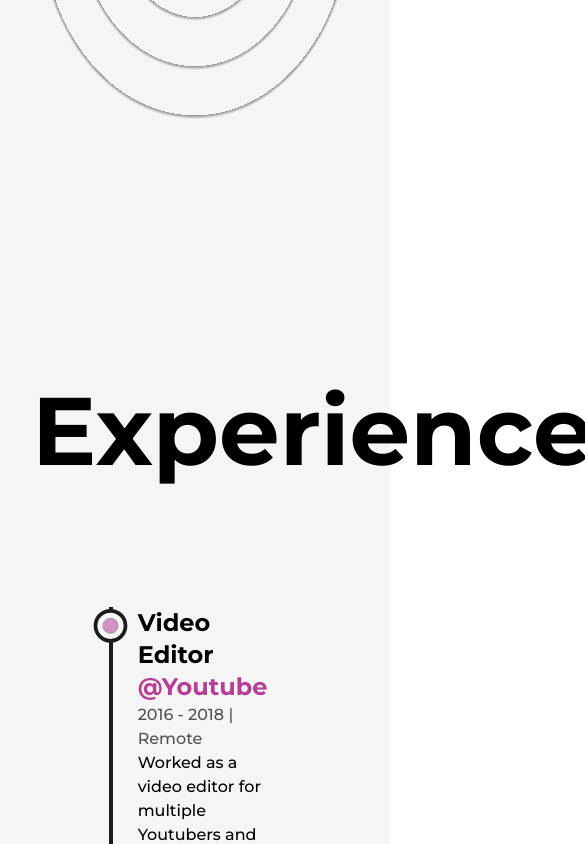
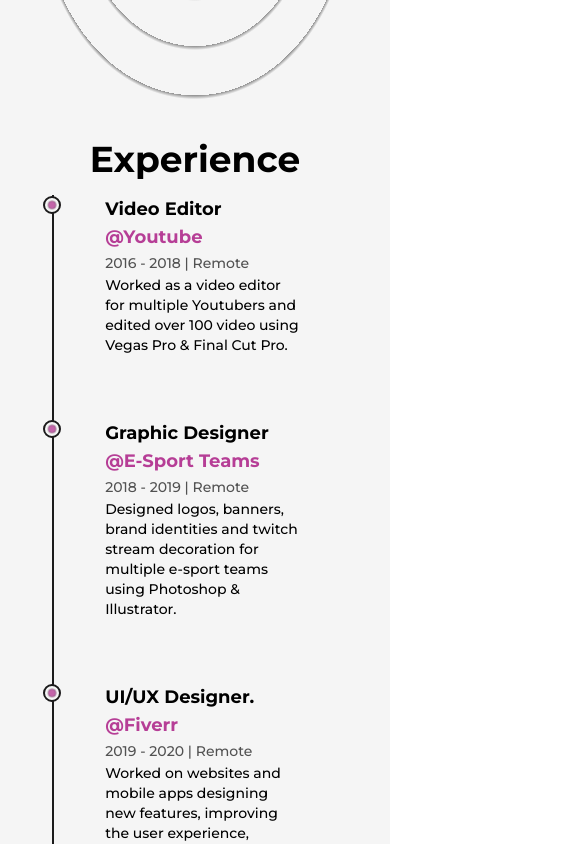
Before and after one commit to JoJoDevAdventure/Joseign, a Next.js app: page /about in a window 390 px wide. Shown: the part 1760-2604 px from the top of the page, 585 px wide, since content can reach past the window. Built offline with nearby package versions, Linux system fonts and the light colour scheme.

Commit message:
responsive experience - about_page

```diff
--- a/src/components/Experience.js
+++ b/src/components/Experience.js
@@ -7,7 +7,7 @@
   return (
     <li
       ref={ref}
-      className="my-8 first:mt-0 last:mb-0 w-[60%] mx-auto flex flex-col item-center justify-between"
+      className="my-8 first:mt-0 last:mb-0 w-[60%] mx-auto flex flex-col item-center justify-between ms:w-[80%]"
     >
       <LiIcon reference={ref} />
       <motion.div
@@ -15,7 +15,7 @@
         whileInView={{ y: 0 }}
         transition={{ duration: 0.5, type: "spring" }}
       >
-        <h3 className="capitalize font-bold text-2xl dark:text-light">
+        <h3 className="capitalize font-bold text-2xl dark:text-light sm:text-xl xs:text-lg">
           {position}&nbsp;{" "}
           <a
             href={companyLink}
@@ -25,10 +25,10 @@
             @{company}
           </a>{" "}
         </h3>
-        <span className="capitalize font-medium text-dark/75 dark:text-light/75">
+        <span className="capitalize font-medium text-dark/75 dark:text-light/75 xs:text-sm">
           {time} | {address}
         </span>
-        <p className="font-medium w-full dark:text-light">{work}</p>
+        <p className="font-medium w-full dark:text-light md:text-sm">{work}</p>
       </motion.div>
     </li>
   );
@@ -43,18 +43,18 @@
   });
 
   return (
-    <div className="my-64">
-      <h2 className="font-bold text-8xl mb-32 w-full text-center dark:text-light">
+    <div className="my-64 md:mt-8">
+      <h2 className="font-bold text-8xl mb-32 w-full text-center md:mb-4 dark:text-light md:text-6xl xs:text-4xl">
         Experience
       </h2>
 
-      <div ref={ref} className="w-[75%] mx-auto relative ">
+      <div ref={ref} className="w-[75%] mx-auto relative lg:w-[90%] md:w-full">
         <motion.div
           style={{ scaleY: scrollYProgress }}
-          className="absolute left-9 top-0 w-[4px] h-full bg-dark dark:bg-light origin-top"
+          className="absolute left-9 top-0 w-[4px] h-full bg-dark dark:bg-light origin-top md:w-[2px] md:left-[30px] xs:left-[20px]"
         />
 
-        <ul className="w-full flex flex-col items-start justify-between ml-4">
+        <ul className="w-full flex flex-col items-start justify-between ml-4 xs:ml-2">
             <Details
               position="Video Editor"
               company="Youtube"
--- a/src/components/LiIcon.js
+++ b/src/components/LiIcon.js
@@ -8,7 +8,7 @@
 
   return (
     <figure className="absolute left-0 stroke-dark">
-        <svg className="-rotate-90" width="75" height="75" viewBox="0 0 100 100">
+        <svg className="-rotate-90 md:w-[60px] md:h-[60px] xs:w-[40px] xs:h-[40px]" width="75" height="75" viewBox="0 0 100 100">
             <circle cx="75" cy="50" r="20" className="stroke-primary stroke-1 fill-none"/>
             <motion.circle cx="75" cy="50" r="20" className="stroke-[5px] fill-light" style={{pathLength: scrollYProgress}}/>
             <circle cx="75" cy="50" r="10" className="animate-pulse stroke-1 fill-primary"/>
--- a/src/components/Skills.js
+++ b/src/components/Skills.js
@@ -18,7 +18,7 @@
 const Skills = () => {
   return (
     <>
-      <h2 className="font-bold text-8xl mt-64 w-full text-center dark:text-light md:text-6xl md:mt-32">Skills</h2>
+      <h2 className="font-bold text-8xl mt-64 w-full text-center dark:text-light md:text-6xl xs:text-4xl md:mt-32">Skills</h2>
       <div className="w-full h-screen relative flex items-center justify-center rounded-full bg-circularLight dark:bg-circularDark lg:h-[80vh] sm:h-[60vh] xs:h-[50vh] lg:bg-circularLightLg lg:dark:bg-circularDarkLg md:bg-circularLightMd md:dark:bg-circularDarkMd sm:bg-circularLightSm sm:dark:bg-circularDarkSm" >
         <Skill name="Graphic Design" x="0vw" y="0vw" />
         <Skill name="UI/UX Design" x="-5vw" y="-7vw" />
```
